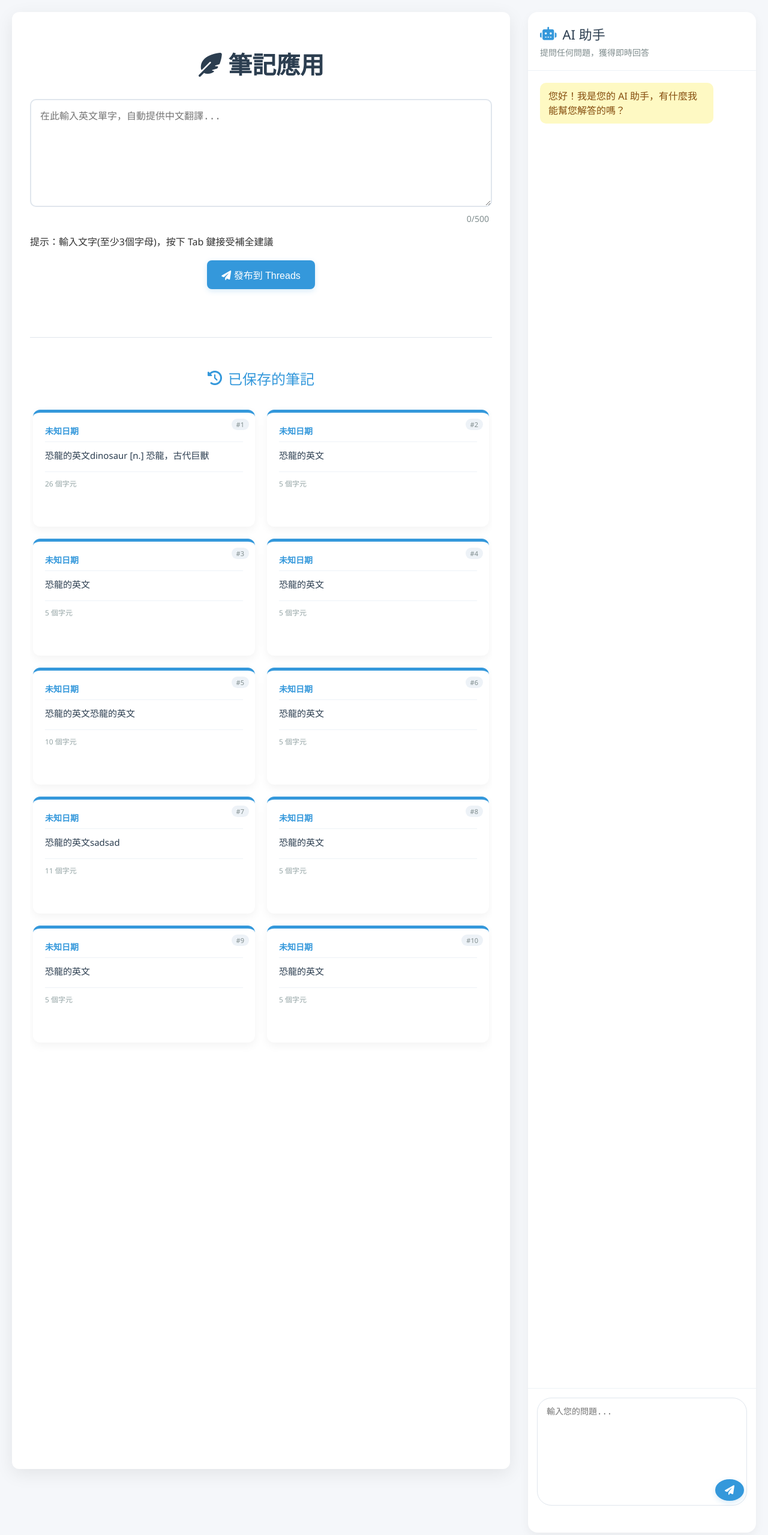
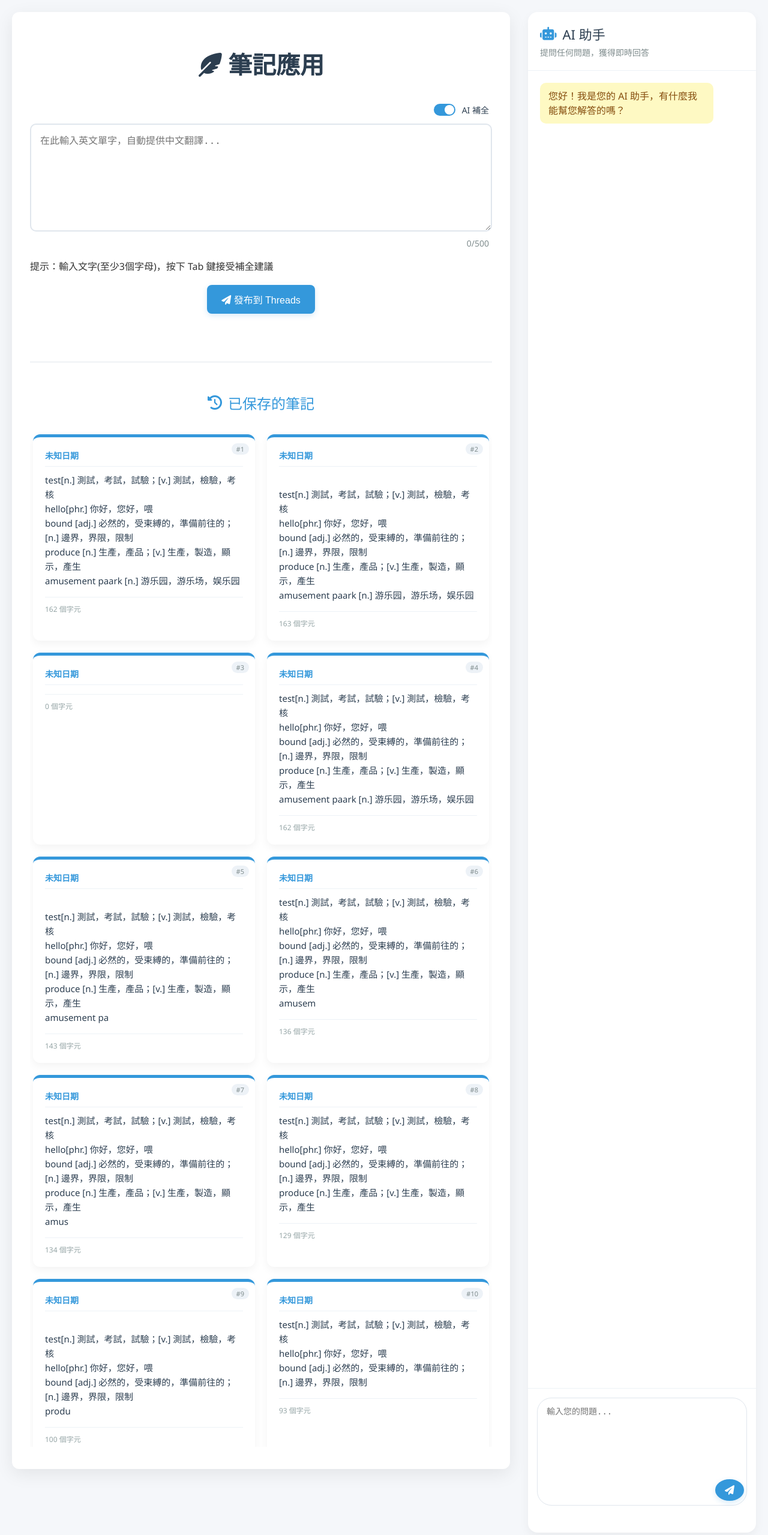
Before and after one commit to scott0127/auto_thread_post, a Flask app: page / in a window 1280 px wide. Shown: the top 2559 px of the page at 60% size. Run offline with Flask 3, Linux system fonts and the light colour scheme; some libraries are stand-ins or nearby versions.

Commit message:
新增 AI 補全開關功能，並優化補全邏輯以僅返回補全部分，改善用戶體驗

```diff
--- a/main.py
+++ b/main.py
@@ -44,15 +44,15 @@
 
         if not api_key:
             print("使用模擬補全，因為沒有找到 API 密鑰")
-            # 模擬英文單字補全
+            # 模擬英文單字補全 - 只返回補全部分而不包含原始文本
             if text.lower().startswith("a"):
-                return text + "bandon [v.] 放棄，遺棄；離開"
+                return "bandon [v.] 放棄，遺棄；離開"
             elif text.lower().startswith("c"):
-                return text + "omprehend [v.] 理解，領會；包含"
+                return "omprehend [v.] 理解，領會；包含"
             elif text.lower().startswith("e"):
-                return text + "fficient [adj.] 高效的，有能力的；[n.] 效率"
+                return "fficient [adj.] 高效的，有能力的；[n.] 效率"
             else:
-                return text + " - [n.] 名詞；[v.] 動詞；[adj.] 形容詞"
+                return " [n.] 測試，考試，檢驗；[v.] 測試，考驗，檢查"
 
         # 調用 OpenAI API，使用 GPT-4o-mini
         headers = {
@@ -61,42 +61,51 @@
         }
 
         data = {
-            "model": "gpt-4o-mini",  # 使用 GPT-4o-mini 模型
-            "messages": [
-                {
-                    "role": "system",
-                    "content": """你是一個專業的英語單字助手，專門提供英文單字的中文翻譯與用法。
+    "model": "gpt-4o-mini",
+    "messages": [
+        {
+            "role": "system",
+            "content": """你是一個專業的英語單字、片語與句子翻譯助手，專門提供英文輸入的中文翻譯、詞性標註與自然語感補全。
 
-                    當用戶輸入英文單字或字首時，請按照以下格式提供補全：
-                    1. 補全單字完整形式
-                    2. 標註詞性，使用 [n.], [v.], [adj.], [adv.] 等標準縮寫
-                    3. 列出2-4個常用中文翻譯，以逗號分隔
-                    4. 對於有多種詞性的單字，用分號分隔不同詞性的解釋
+當用戶輸入英文單字、片語或完整句子時，請按照以下格式提供：
 
-                    例如：
-                    用戶輸入："ab"
-                    你的回應："abandon [v.] 放棄，遺棄，拋下，離開；[n.] 放縱，縱情"
+1. 以用戶的完整輸入為單位，不拆分單字，不自行切分片語。
+2. 同一個單位請保持在同一行輸出，格式如下：
+   - 單字或片語原樣顯示（若需補全，請補全後顯示）。
+   - 接著詞性標註 [n.]、[v.]、[adj.]、[adv.]、[phr.]。
+   - 之後直接列出中文翻譯，每個翻譯用「，」分隔。
+   - 如果有多個詞性，用「；」分隔不同詞性的內容。
+3. 翻譯2-4個，保持自然、貼近中文常用說法。
+4. 若該單字或片語存在多個常見詞性，請**全部列出**，即使其中一個較少見也不可省略。
+5. 請遵循詞性優先順序排列：n. > v. > adj. > adv. > phr.。
+6. 若用戶輸入的單字或片語未完整，請**優先合理補全至最常見、最符合語境的英文單字或短語**後再進行翻譯。
+7. 嚴禁直接翻譯不完整或無明確意義的輸入；應補全後再翻譯。
+8. 完整句子一律標記為 [phr.]。
 
-                    用戶輸入："ef"
-                    你的回應："efficient [adj.] 高效的，有能力的，能勝任的；[n.] 效率"
+範例：
 
-                    請務必：
-                    - 直接補全用戶輸入，不要重複已輸入的部分
-                    - 不要包含任何解釋或其他文字
-                    - 翻譯要簡潔、準確、全面
-                    - 側重常用詞義和常見搭配
-                    - 只提供一個最相關的單字補全
+輸入："where is"
+回應：where is [phr.] 在哪裡，位於哪裡，何處
 
-                    - 如果某個詞性的意思與其他詞性相似，可以不重複列出"""
-                },
-                {
-                    "role": "user",
-                    "content": f"以下是我的英文筆記，請幫我補全並翻譯英文單字，且避免補全，例如已經有apple蘋果，就不要再出現apple蘋果：{text}"
-                }
-            ],
-            "temperature": 0.2,  # 降低溫度值以獲取更確定的回答
-            "max_tokens": 100
+輸入："abandon"
+回應：abandon [n.] 放縱，縱情；[v.] 放棄，遺棄，拋下，捨棄
+
+輸入："bou"
+回應：bound [adj.] 必然的，受束縛的，準備前往的；[n.] 邊界，界限，限制
+
+請務必遵守以上規則，保持簡潔清楚，方便直接用於筆記。
+
+開始執行。
+
+"""
+        },
+        {
+            "role": "user",
+            "content": f"請根據以下英文內容進行補全並翻譯，並以單行格式輸出：\n\n{text}"
         }
+    ]
+}
+
 
         response = requests.post(
             "https://api.openai.com/v1/chat/completions",
@@ -108,8 +117,11 @@
             result = response.json()
             completion = result["choices"][0]["message"]["content"].strip()
 
-            # 直接將補全添加到原始文本後
-            return text + completion
+            # 檢查是否包含原始文本，如果包含則移除
+            if completion.startswith(text):
+                completion = completion[len(text):].strip()
+
+            return completion
         else:
             print(f"API 錯誤: {response.status_code}, {response.text}")
             return None
--- a/static/style.css
+++ b/static/style.css
@@ -216,7 +216,61 @@
     font-weight: 500;
     margin: 35px 0 20px;
 }
+.input-controls {
+    display: flex;
+    justify-content: flex-end;
+    padding: 5px;
+  }
 
+  .toggle-switch {
+    position: relative;
+    display: inline-block;
+    cursor: pointer;
+    user-select: none;
+  }
+
+  .toggle-switch input {
+    opacity: 0;
+    width: 0;
+    height: 0;
+  }
+
+  .toggle-slider {
+    position: relative;
+    display: inline-block;
+    width: 36px;
+    height: 20px;
+    background-color: #ccc;
+    border-radius: 20px;
+    transition: .4s;
+    margin-right: 6px;
+    vertical-align: middle;
+  }
+
+  .toggle-slider:before {
+    position: absolute;
+    content: "";
+    height: 16px;
+    width: 16px;
+    left: 2px;
+    bottom: 2px;
+    background-color: white;
+    border-radius: 50%;
+    transition: .4s;
+  }
+
+  input:checked + .toggle-slider {
+    background-color: #3498db;
+  }
+
+  input:checked + .toggle-slider:before {
+    transform: translateX(16px);
+  }
+
+  .toggle-label {
+    font-size: 14px;
+    vertical-align: middle;
+  }
 form {
     margin-bottom: 30px;
 }
--- a/templates/index.html
+++ b/templates/index.html
@@ -21,6 +21,13 @@
         <form method="POST" action="/publish" id="noteForm">
           <div class="form-group">
             <div class="textarea-wrapper">
+              <div class="input-controls">
+                <label class="toggle-switch">
+                  <input type="checkbox" id="aiCompletionToggle" checked />
+                  <span class="toggle-slider"></span>
+                  <span class="toggle-label">AI 補全</span>
+                </label>
+              </div>
               <textarea
                 id="noteInput"
                 name="note"
@@ -82,6 +89,40 @@
     </div>
 
     <script>
+      // 在 AI 補全相關變數附近添加
+      let aiCompletionEnabled = true; // 默認啟用 AI 補全
+
+      // 在 script 標籤末尾添加
+      // 監聽 AI 補全開關
+      document
+        .getElementById("aiCompletionToggle")
+        .addEventListener("change", function () {
+          aiCompletionEnabled = this.checked;
+
+          if (!aiCompletionEnabled) {
+            // 關閉時清除當前建議
+            clearAISuggestion();
+          }
+
+          // 保存設置到本地存儲
+          localStorage.setItem("aiCompletionEnabled", aiCompletionEnabled);
+
+          // 顯示狀態訊息
+          showStatusMessage(
+            `AI 補全功能已${aiCompletionEnabled ? "啟用" : "停用"}`,
+            "info"
+          );
+        });
+
+      // 載入時檢查本地存儲中的設置
+      document.addEventListener("DOMContentLoaded", function () {
+        const savedSetting = localStorage.getItem("aiCompletionEnabled");
+        if (savedSetting !== null) {
+          aiCompletionEnabled = savedSetting === "true";
+          document.getElementById("aiCompletionToggle").checked =
+            aiCompletionEnabled;
+        }
+      });
       let saveTimeout;
 
       // 監聽文字框的輸入事件
@@ -96,7 +137,48 @@
             saveNoteToServer(note);
           }, 800); // 延遲 800 毫秒保存
         });
+      // 監聽輸入事件，觸發 AI 補全
+      document
+        .getElementById("noteInput")
+        .addEventListener("input", function () {
+          const note = this.value;
 
+          // 更新字數計數
+          updateCharCount();
+
+          // 只在 AI 補全啟用時處理
+          if (aiCompletionEnabled) {
+            handleAICompletion(this);
+          }
+
+          // 防止頻繁保存，設定延遲保存
+          clearTimeout(saveTimeout);
+          saveTimeout = setTimeout(() => {
+            saveNoteToServer(note);
+          }, 800); // 延遲 800 毫秒保存
+        });
+      document
+        .getElementById("aiCompletionToggle")
+        .addEventListener("change", function () {
+          aiCompletionEnabled = this.checked;
+
+          if (!aiCompletionEnabled) {
+            // 關閉時清除當前建議
+            clearAISuggestion();
+            // 取消任何待處理的請求
+            clearTimeout(aiSuggestionTimeout);
+            isRequestPending = false;
+          }
+
+          // 保存設置到本地存儲
+          localStorage.setItem("aiCompletionEnabled", aiCompletionEnabled);
+
+          // 顯示狀態訊息
+          showStatusMessage(
+            `AI 補全功能已${aiCompletionEnabled ? "啟用" : "停用"}`,
+            "info"
+          );
+        });
       // 發佈按鈕
       document
         .getElementById("publishButton")
@@ -319,18 +401,28 @@
 
       // 新增處理 AI 補全的函數
       function handleAICompletion(textarea) {
+        // 如果 AI 補全功能被禁用，直接返回
+        if (!aiCompletionEnabled) {
+          clearAISuggestion();
+          return;
+        }
         // 獲取當前文本和光標位置
         const text = textarea.value;
         const cursorPos = textarea.selectionStart;
 
-        // 如果光標不在文本末尾，不提供建議
-        if (cursorPos !== text.length) {
-          clearAISuggestion();
-          return;
-        }
+        // 如果光標不在文本末尾，不提供建議 - 移除這個限制
+        // if (cursorPos !== text.length) {
+        //    clearAISuggestion();
+        //    return;
+        // }
 
-        // 如果文本太短，不提供建議
-        if (text.trim().length < 2) {
+        // 獲取光標所在行的文本
+        const beforeCursor = text.substring(0, cursorPos);
+        const lines = beforeCursor.split("\n");
+        const currentLine = lines[lines.length - 1];
+
+        // 如果當前行太短，不提供建議
+        if (currentLine.trim().length < 2) {
           clearAISuggestion();
           return;
         }
@@ -340,12 +432,11 @@
         aiSuggestionTimeout = setTimeout(() => {
           // 避免重複請求
           if (!isRequestPending) {
-            requestAICompletion(text);
+            requestAICompletion(currentLine); // 只傳遞當前行的文本
           }
         }, debounceDelay);
       }
 
-      // 請求 AI 補全
       function requestAICompletion(text) {
         isRequestPending = true;
 
@@ -365,7 +456,8 @@
             isRequestPending = false;
 
             if (data.completion) {
-              // 顯示 AI 建議
+              // API 現在只返回補全部分，不需要再額外處理
+              currentAISuggestion = data.completion;
               showAISuggestion(text, data.completion);
             } else {
               clearAISuggestion();
@@ -377,14 +469,15 @@
             clearAISuggestion();
           });
       }
-
       // 顯示 AI 正在輸入的指示器
       function showAITypingIndicator() {
-        const aiSuggestionElement = document.getElementById("aiSuggestion");
-        const noteInput = document.getElementById("noteInput");
-        const text = noteInput.value;
-
-        aiSuggestionElement.innerHTML = escapeHtml(text);
+        // 不要做任何顯示，或顯示簡單的加載指示器
+        const hintElem = document.getElementById("floating-hint");
+        if (hintElem) {
+          hintElem.innerHTML =
+            '<span class="typing-indicator"><span>.</span><span>.</span><span>.</span></span>';
+          hintElem.style.color = "#aaaaaa";
+        }
       }
 
       // 徹底重寫的顯示建議方法
@@ -395,22 +488,30 @@
         const noteInput = document.getElementById("noteInput");
         const textarea = noteInput;
         const text = textarea.value;
+        const cursorPos = textarea.selectionEnd;
 
         // 如果沒有有效的補全，清除建議
-        if (!completion || completion.length <= originalText.length) {
+        if (!completion) {
           clearAISuggestion();
           return;
         }
 
-        // 提取建議部分
-        const suggestion = completion.substring(originalText.length);
+        // 儲存當前建議
+        currentAISuggestion = completion;
+        suggestionVisible = true;
 
-        // 獲取光標位置信息
-        const cursorPos = textarea.selectionEnd;
+        // 獲取光標所在行的文本
+        const beforeCursor = text.substring(0, cursorPos);
+        const lines = beforeCursor.split("\n");
+        const currentLine = lines[lines.length - 1];
 
-        // 儲存當前建議
-        currentAISuggestion = suggestion;
-        suggestionVisible = true;
+        // 獲取當前行的完整文本（包括光標後面的部分）
+        const allLines = text.split("\n");
+        const currentLineIndex = lines.length - 1;
+        const fullCurrentLine = allLines[currentLineIndex] || "";
+
+        // 獲取光標後面的文本
+        const afterCursor = fullCurrentLine.substring(currentLine.length);
 
         // 獲取或創建浮動提示元素
         let hintElem = document.getElementById("floating-hint");
@@ -443,19 +544,11 @@
         temp.style.fontSize = getComputedStyle(textarea).fontSize;
         temp.style.lineHeight = getComputedStyle(textarea).lineHeight;
 
-        // 獲取光標前的文本
-        const beforeCursor = text.substring(0, cursorPos);
-        temp.textContent = beforeCursor;
-
+        // 只使用當前行之前的文字來計算位置
+        temp.textContent = currentLine;
         document.body.appendChild(temp);
 
-        // 計算光標位置
-        const lastLine = beforeCursor.split("\n").pop();
-
-        // 獲取元素的偏移信息
-        const textWidth = getTextWidth(lastLine, textarea);
-
-        // 清理臨時元素
+        const textWidth = getTextWidth(currentLine, textarea);
         document.body.removeChild(temp);
 
         // 根據光標位置設置提示元素位置
@@ -463,21 +556,22 @@
         const paddingTop = parseInt(getComputedStyle(textarea).paddingTop);
         const lineHeight = parseInt(getComputedStyle(textarea).lineHeight);
 
-        // 計算行數
-        const lines = beforeCursor.split("\n").length;
-
-        // 設置提示元素位置
+        // 設置提示元素位置，考慮到當前行的位置
         hintElem.style.left =
           rect.left + textWidth + paddingLeft + window.scrollX + "px";
         hintElem.style.top =
           rect.top +
-          (lines - 1) * lineHeight +
+          (lines.length - 1) * lineHeight +
           paddingTop +
           window.scrollY +
           "px";
 
-        // 設置提示內容
-        hintElem.innerHTML = formatWordSuggestion(suggestion);
+        // 設置提示內容，移除原文本並插入光標位置後的文本
+        hintElem.innerHTML =
+          formatWordSuggestion(completion) +
+          (afterCursor
+            ? `<span style="color: #000000;">${afterCursor}</span>`
+            : "");
         hintElem.style.color = "#aaaaaa";
       }
 
@@ -491,62 +585,67 @@
         suggestionVisible = false;
       }
       // 添加 AI 問答功能的腳本
-      document.getElementById('questionForm').addEventListener('submit', function(e) {
+      document
+        .getElementById("questionForm")
+        .addEventListener("submit", function (e) {
           e.preventDefault();
 
-        const questionInput = document.getElementById('questionInput');
+          const questionInput = document.getElementById("questionInput");
           const question = questionInput.value.trim();
 
           if (!question) return;
 
           // 顯示用戶問題
-        addMessage('user', question);
-        questionInput.value = '';
+          addMessage("user", question);
+          questionInput.value = "";
 
           // 顯示加載中
-        const loadingId = addMessage('assistant', '<div class="typing-indicator"><span></span><span></span><span></span></div>');
+          const loadingId = addMessage(
+            "assistant",
+            '<div class="typing-indicator"><span></span><span></span><span></span></div>'
+          );
 
           // 發送問題到後端
-        fetch('/ask', {
-          method: 'POST',
+          fetch("/ask", {
+            method: "POST",
             headers: {
-            'Content-Type': 'application/json',
+              "Content-Type": "application/json",
             },
             body: JSON.stringify({ question: question }),
           })
-        .then(response => response.json())
-        .then(data => {
+            .then((response) => response.json())
+            .then((data) => {
               // 移除加載中訊息
               removeMessage(loadingId);
 
               // 顯示 AI 回答
-          addMessage('assistant', data.answer);
+              addMessage("assistant", data.answer);
 
               // 自動滾動到最新消息
               scrollChatToBottom();
             })
-        .catch(error => {
+            .catch((error) => {
               // 移除加載中訊息
               removeMessage(loadingId);
 
               // 顯示錯誤訊息
-          addMessage('system', '抱歉，發生錯誤。請稍後再試。');
-          console.error('Error:', error);
+              addMessage("system", "抱歉，發生錯誤。請稍後再試。");
+              console.error("Error:", error);
             });
         });
 
       // 添加聊天訊息
       function addMessage(type, content) {
-        const chatMessages = document.getElementById('chatMessages');
-        const messageDiv = document.createElement('div');
+        const chatMessages = document.getElementById("chatMessages");
+        const messageDiv = document.createElement("div");
         messageDiv.className = `message ${type}-message`;
-        messageDiv.id = 'msg-' + Date.now();
+        messageDiv.id = "msg-" + Date.now();
 
-        const messageContent = document.createElement('div');
-        messageContent.className = 'message-content';
+        const messageContent = document.createElement("div");
+        messageContent.className = "message-content";
 
         // 處理多行內容
-        const formattedContent = content.replace(/\n/g, '<br>');
+        const formattedContent = content.replace(/\n/g, "<br>");
         messageContent.innerHTML = `<p>${formattedContent}</p>`;
 
         messageDiv.appendChild(messageContent);
@@ -566,7 +665,7 @@
 
       // 滾動到聊天框底部
       function scrollChatToBottom() {
-        const chatMessages = document.getElementById('chatMessages');
+        const chatMessages = document.getElementById("chatMessages");
         chatMessages.scrollTop = chatMessages.scrollHeight;
       }
       // 輔助函數 - 計算文字寬度
@@ -634,21 +733,34 @@
           }
         });
 
-      // 接受 AI 建議
+      // 修改 acceptAISuggestion 函數
       function acceptAISuggestion() {
         if (!suggestionVisible || !currentAISuggestion) return;
 
         const noteInput = document.getElementById("noteInput");
-        const originalText = noteInput.value;
+        const cursorPos = noteInput.selectionEnd;
+        const text = noteInput.value;
 
-        // 將建議添加到文本
-        noteInput.value = originalText + currentAISuggestion;
+        // 獲取光標所在行的信息
+        const beforeCursor = text.substring(0, cursorPos);
+        const afterCursor = text.substring(cursorPos);
+        const beforeLines = beforeCursor.split("\n");
+        const currentLineIndex = beforeLines.length - 1;
 
-        // 移動光標到文本末尾
-        noteInput.setSelectionRange(
-          noteInput.value.length,
-          noteInput.value.length
+        // 獲取當前完整的行
+        const allLines = text.split("\n");
+        const currentLine = beforeLines[currentLineIndex];
+        const afterLine = allLines[currentLineIndex].substring(
+          currentLine.length
         );
+
+        // 更新文本：保留光標前的所有內容，添加補全，自動換行，然後添加光標後的內容
+        noteInput.value =
+          beforeCursor + currentAISuggestion + "\n" + afterCursor;
+
+        // 移動光標到新行的開始位置
+        const newPos = cursorPos + currentAISuggestion.length + 1; // +1 是為了換行符
+        noteInput.setSelectionRange(newPos, newPos);
 
         // 清除建議
         clearAISuggestion();
```
Also changed, not shown: notes_versions.txt (+45 -10 lines). Lines whose indentation alone changed are shown as unchanged.
